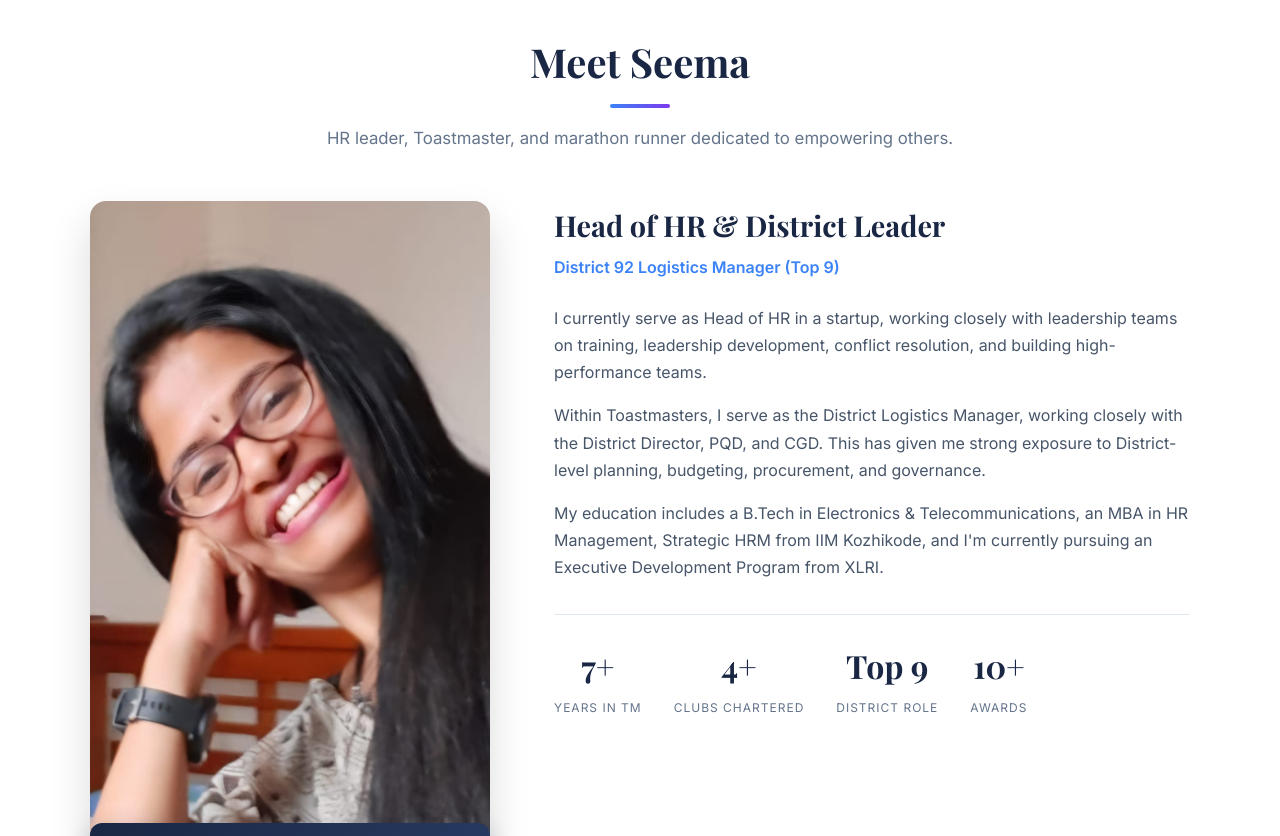
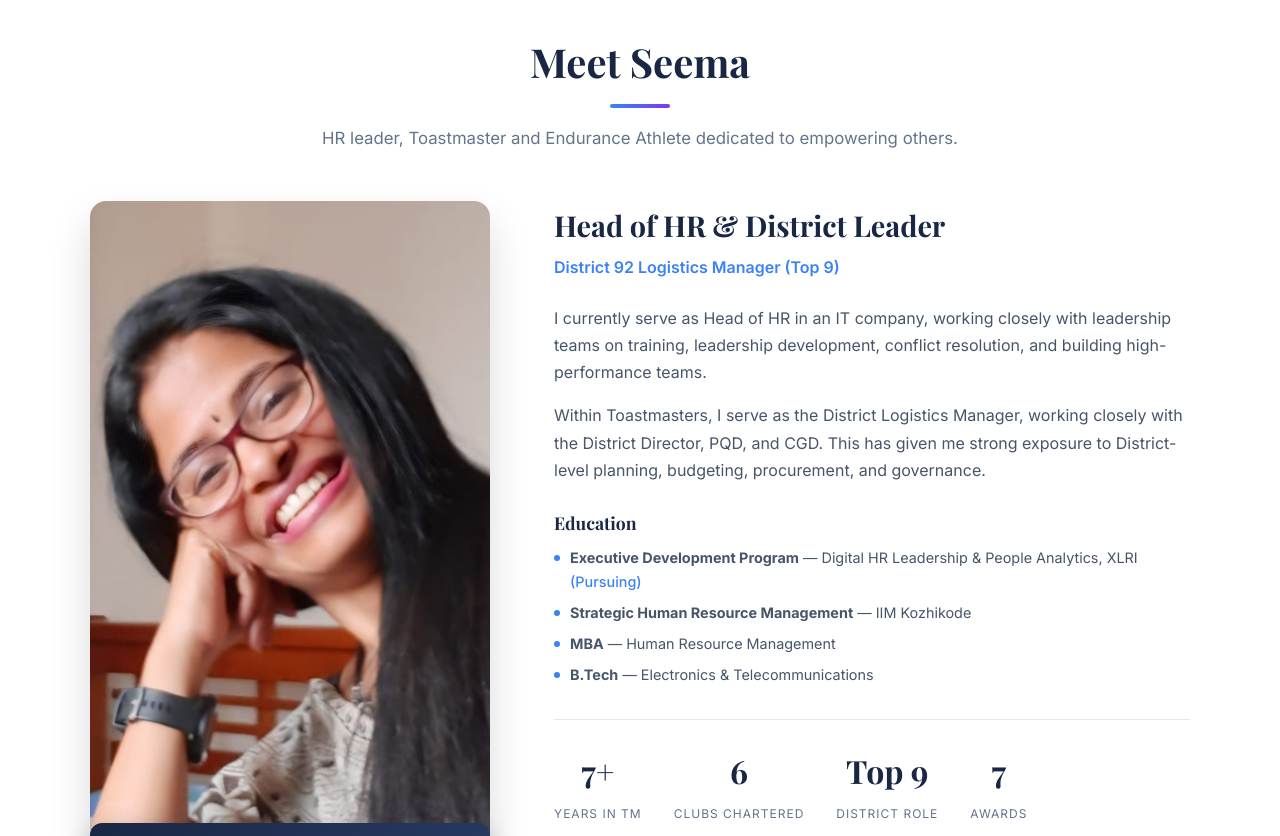
Before and after one commit to Zomboid2023/SeemaElection, a React (Vite) app: page / in a window 1280 px wide. Shown: the part 1780-2616 px from the top of the page. Built offline with nearby package versions, Linux system fonts and the light colour scheme.

Commit message:
Minor Changes 3; Seema Being Annoying

```diff
--- a/src/App.jsx
+++ b/src/App.jsx
@@ -19,21 +19,22 @@ const VISION_PILLARS = [
 ]
 
 const TIMELINE = [
+  { role: 'Club Treasurer', period: 'Jul 2019 - Dec 2019', desc: 'Managed club finances with accountability and transparency.' },
+  { role: 'Club VP Education', period: 'Jul 2021 - Dec 2021', desc: 'Managed educational programs and mentored members on Pathways.' },
+  { role: 'Club President', period: 'Jan 2022 - Jun 2022', desc: 'Led club operations, member engagement, and educational programming.' },
+  { role: 'Area Director', period: 'Jul 2023 - Jun 2024', desc: 'Chartered 2 college clubs. Growth Pioneer & Leader Awards. Pathbreaker Award.' },
+  { role: 'Club Treasurer', period: 'Dec 2024', desc: 'Stepped in to support club financial operations during leadership transition.' },
+  { role: 'Division Director', period: 'Jul 2024 - Jun 2025', desc: 'Led Division to President\'s Distinguished status. Turned around struggling clubs.' },
   { role: 'District Logistics Manager', period: 'Jul 2025 - Jun 2026', desc: 'Top 9 District role. Working with DD, PQD & CGD on planning, budgets, and governance.' },
-  { role: 'Division Director', period: 'Jul 2024 - Jun 2025', desc: 'Led Division to President\'s Distinguished status. Turned around struggling clubs.' },
-  { role: 'Area Director', period: 'Jul 2023 - Jun 2024', desc: 'Chartered 2 college clubs. Growth Pioneer & Leader Awards. Pathbreaker Award.' },
-  { role: 'Club President', period: 'Jan 2022 - Jun 2022', desc: 'Led club operations, member engagement, and educational programming.' },
-  { role: 'VP Education', period: 'Jul 2021 - Dec 2021', desc: 'Managed educational programs and mentored members on Pathways.' },
-  { role: 'Club Treasurer', period: 'Jul 2019 - Dec 2019', desc: 'Managed club finances with accountability and transparency.' },
 ]
 
 const ACHIEVEMENTS = [
   { icon: '🏆', title: 'President\'s Distinguished Division', sub: 'Division Director 2024-25', desc: 'Turned around two struggling clubs into Distinguished, award-winning clubs through strategic planning.' },
-  { icon: '🚀', title: 'Chartered 4+ Clubs', sub: 'Area, Division & District Level', desc: 'Chartered 2 college clubs as Area Director, expanded into North Karnataka, and sponsored 2 corporate clubs.' },
-  { icon: '🏅', title: 'Triple Crown Award', sub: 'Toastmasters Recognition', desc: 'Achieved the prestigious Triple Crown along with Growth Pioneer, Leader, and Master Mentor awards.' },
+  { icon: '🚀', title: 'Chartered 6 Clubs', sub: 'Area, Division & District Level', desc: 'Chartered 2 college clubs as Area Director, expanded into North Karnataka as Division Director, and sponsored 2 corporate clubs as District Logistics Manager.' },
+  { icon: '🏅', title: 'Honors & Recognition', sub: 'Toastmasters Awards', desc: 'Growth Pioneer Award, Leader Award, Triple Crown Award, Pathbreaker Award, and Master Mentor Award.' },
   { icon: '📋', title: 'ISO/IEC 27001 Lead Auditor', sub: 'Professional Certification', desc: 'Designed and rolled out robust, auditable governance procedures ensuring organization-wide compliance.' },
   { icon: '🎓', title: 'XLRI Executive Program', sub: 'Digital HR Leadership 2025-26', desc: 'Pursuing Executive Development Program in Digital HR Leadership & People Analytics from XLRI.' },
-  { icon: '🏃‍♀️', title: 'Procam Slam 2023 Finisher', sub: 'Marathon Runner', desc: 'Completed Tata Mumbai Marathon (42.195 km), Kolkata 25K, Delhi Half Marathon, and TCS World 10K.' },
+  { icon: '🎤', title: 'Speechcraft & YLP', desc: 'Conducted Speechcraft sessions and organized Youth Leadership Program (YLP) sessions to develop emerging leaders.' },
 ]
 
 const PERSONAL = [
@@ -120,6 +121,9 @@ function Vision() {
           A Five-Pillar Approach to Make Quality a Habit—Turning Every Moment into Member Growth, Building Confident Leaders, and Helping Every Club Rise & Thrive
         </p>
         <div className="vision-grid">
+          <div>
+            <img src="/images/vision-plan.jpeg" alt="PQD Vision Plan" className="vision-image" />
+          </div>
           <div className="vision-text">
             <h3>Initiatives</h3>
 
@@ -131,9 +135,6 @@ function Vision() {
                 </div>
               ))}
             </div>
-          </div>
-          <div>
-            <img src="/images/vision-plan.jpeg" alt="PQD Vision Plan" className="vision-image" />
           </div>
         </div>
       </div>
@@ -148,7 +149,7 @@ function MeetSeema() {
         <h2 className="section-title">Meet Seema</h2>
         <div className="section-divider" />
         <p className="section-subtitle">
-          HR leader, Toastmaster, and marathon runner dedicated to empowering others.
+          HR leader, Toastmaster and Endurance Athlete dedicated to empowering others.
         </p>
         <div className="meet-grid">
           <div className="meet-photo-wrap">
@@ -162,7 +163,7 @@ function MeetSeema() {
             <h3>Head of HR &amp; District Leader</h3>
             <span className="meet-role">District 92 Logistics Manager (Top 9)</span>
             <p>
-              I currently serve as Head of HR in a startup, working closely with leadership teams on
+              I currently serve as Head of HR in an IT company, working closely with leadership teams on
               training, leadership development, conflict resolution, and building high-performance teams.
             </p>
             <p>
@@ -170,16 +171,20 @@ function MeetSeema() {
               the District Director, PQD, and CGD. This has given me strong exposure to District-level
               planning, budgeting, procurement, and governance.
             </p>
-            <p>
-              My education includes a B.Tech in Electronics & Telecommunications, an MBA in HR Management,
-              Strategic HRM from IIM Kozhikode, and I'm currently pursuing an Executive Development
-              Program from XLRI.
-            </p>
+            <div className="education-list">
+              <h4>Education</h4>
+              <ul>
+                <li><strong>Executive Development Program</strong> — Digital HR Leadership & People Analytics, XLRI <em>(Pursuing)</em></li>
+                <li><strong>Strategic Human Resource Management</strong> — IIM Kozhikode</li>
+                <li><strong>MBA</strong> — Human Resource Management</li>
+                <li><strong>B.Tech</strong> — Electronics & Telecommunications</li>
+              </ul>
+            </div>
             <div className="meet-stats">
               <div className="stat"><span className="stat-value">7+</span><span className="stat-label">Years in TM</span></div>
-              <div className="stat"><span className="stat-value">4+</span><span className="stat-label">Clubs Chartered</span></div>
+              <div className="stat"><span className="stat-value">6</span><span className="stat-label">Clubs Chartered</span></div>
               <div className="stat"><span className="stat-value">Top 9</span><span className="stat-label">District Role</span></div>
-              <div className="stat"><span className="stat-value">10+</span><span className="stat-label">Awards</span></div>
+              <div className="stat"><span className="stat-value">7</span><span className="stat-label">Awards</span></div>
             </div>
           </div>
         </div>
@@ -273,11 +278,11 @@ function Contact() {
         <div className="contact-grid">
           <div className="contact-item">
             <h4>Email</h4>
-            <a href="mailto:seema@example.com">seema@example.com</a>
+            <a href="mailto:vvseemasunil@gmail.com">vvseemasunil@gmail.com</a>
           </div>
           <div className="contact-item">
             <h4>Phone</h4>
-            <p>+91 XXXXX XXXXX</p>
+            <p>+91 99001 14708</p>
           </div>
           <div className="contact-item">
             <h4>Follow</h4>
--- a/src/index.css
+++ b/src/index.css
@@ -161,6 +161,12 @@ body {
 .meet-content h3 { font-family: var(--font-display); font-size: 1.8rem; color: var(--navy); margin-bottom: 0.25rem; }
 .meet-content .meet-role { color: var(--blue); font-weight: 600; font-size: 1rem; margin-bottom: 1.5rem; display: block; }
 .meet-content p { margin-bottom: 1rem; }
+.education-list { margin-top: 1.5rem; margin-bottom: 1rem; }
+.education-list h4 { font-family: var(--font-display); font-size: 1.1rem; color: var(--navy); margin-bottom: 0.5rem; }
+.education-list ul { list-style: none; padding: 0; }
+.education-list li { position: relative; padding-left: 1rem; margin-bottom: 0.4rem; font-size: 0.9rem; color: var(--steel); }
+.education-list li::before { content: ''; position: absolute; left: 0; top: 0.55rem; width: 6px; height: 6px; border-radius: 50%; background: var(--blue); }
+.education-list li em { color: var(--blue); font-style: normal; font-weight: 500; }
 .meet-stats { display: flex; gap: 2rem; margin-top: 2rem; padding-top: 1.5rem; border-top: 1px solid #e2e8f0; }
 .stat { text-align: center; }
 .stat-value { font-family: var(--font-display); font-size: 2rem; color: var(--navy); font-weight: 700; display: block; }
@@ -208,7 +214,7 @@ body {
 .achievement-card p { font-size: 0.875rem; color: var(--gray); }
 
 /* ====== PERSONAL ====== */
-.personal-grid { display: grid; grid-template-columns: repeat(3, 1fr); gap: 1.5rem; }
+.personal-grid { display: grid; grid-template-columns: repeat(4, 1fr); gap: 1.5rem; }
 .personal-card {
   background: var(--white); padding: 2rem; border-radius: 12px; text-align: center;
   border: 1px solid #e2e8f0; box-shadow: 0 2px 8px rgba(0,0,0,0.04);
```
